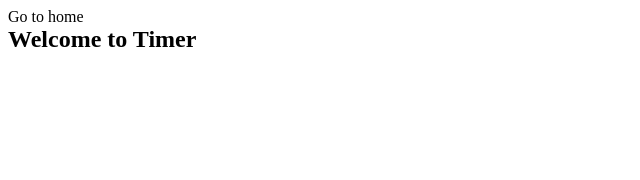
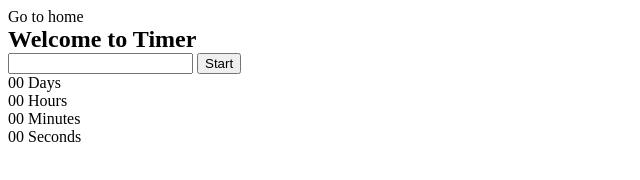
Before and after one commit to olegusanet87/goit-js-hw-10, a website built with Vite: page src/1-timer.html in a window 1280 px wide. Shown: the whole page, without its empty margins (0-640 px from the left). Built offline with nearby package versions, Linux system fonts and the light colour scheme.

Commit message:
instal library

```diff
--- a/package.json
+++ b/package.json
@@ -9,12 +9,14 @@
     "preview": "vite preview"
   },
   "devDependencies": {
-    "vite": "^4.5.2",
-    "glob": "^8.1.0"
+    "glob": "^8.1.0",
+    "vite": "^4.5.2"
   },
   "author": "Alexander Repeta <alexander.repeta@gmail.com>",
   "license": "ISC",
   "dependencies": {
+    "flatpickr": "^4.6.13",
+    "izitoast": "^1.4.0",
     "vite-plugin-full-reload": "^1.0.5",
     "vite-plugin-html-inject": "^1.0.1"
   }
--- a/src/1-timer.html
+++ b/src/1-timer.html
@@ -5,12 +5,34 @@
     <meta http-equiv="X-UA-Compatible" content="IE=edge" />
     <meta name="viewport" content="width=device-width, initial-scale=1.0" />
     <title>Timer</title>
-    <link rel="stylesheet" href="./css/styles.css">
+    <link rel="stylesheet" href="./css/styles.css" />
   </head>
   <body>
     <section>
       <a href="./index.html">Go to home</a>
       <h1>Welcome to Timer</h1>
+
+      <input type="text" id="datetime-picker" />
+      <button type="button" data-start>Start</button>
+
+      <div class="timer">
+        <div class="field">
+          <span class="value" data-days>00</span>
+          <span class="label">Days</span>
+        </div>
+        <div class="field">
+          <span class="value" data-hours>00</span>
+          <span class="label">Hours</span>
+        </div>
+        <div class="field">
+          <span class="value" data-minutes>00</span>
+          <span class="label">Minutes</span>
+        </div>
+        <div class="field">
+          <span class="value" data-seconds>00</span>
+          <span class="label">Seconds</span>
+        </div>
+      </div>
     </section>
     <script type="module" src="./js/1-timer.js"></script>
   </body>
--- a/src/js/1-timer.js
+++ b/src/js/1-timer.js
@@ -0,0 +1,6 @@
+console.log("Timer");
+
+// Описаний в документації
+import flatpickr from "flatpickr";
+// Додатковий імпорт стилів
+import "flatpickr/dist/flatpickr.min.css";
--- a/src/js/2-snackbar.js
+++ b/src/js/2-snackbar.js
@@ -0,0 +1 @@
+console.log("Snackbar");
```
Also changed, not shown: src/index.html (+1 -1 lines), 1 other file.
